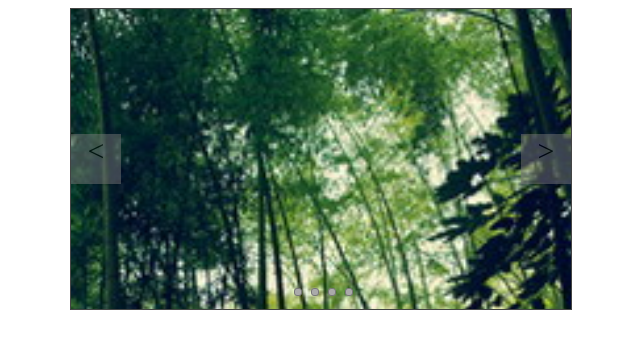
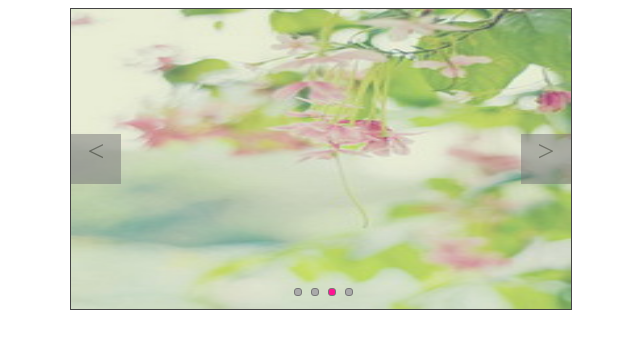
Before and after one commit to haihao80/DemoAndTest, a website built with webpack: page app/index-carousel.html in a window 1280 px wide. Both pictures are taken after a click on the element 640 px from the left and 291 px from the top of the page. Shown: the whole page, without its empty margins (319-959 px from the left). Built offline with nearby package versions, Linux system fonts and the light colour scheme.

Commit message:
add infinitely switch

```diff
--- a/app/index-carousel.html
+++ b/app/index-carousel.html
@@ -15,9 +15,7 @@
     }
     #carousel #list {
       transform: translateZ(0);
-      transition: left 1s ease-in-out;
       text-align: center;
-      width: 400%;
       position: absolute;
       top: 0;
       bottom: 0;
@@ -33,7 +31,9 @@
     #carousel #list img {
       user-select: none;
       float: left;
+      overflow: hidden;
       width: 500px;
+      height: 300px;
     }
     #carousel #prev, #carousel #next {
       user-select: none;
@@ -68,7 +68,6 @@
       margin-left: 5px;
     }
     #carousel #buttons span::after {
-
       display: inline-block;
       width: 6px;
       height: 6px;
--- a/app/index-carousel.js
+++ b/app/index-carousel.js
@@ -1,4 +1,4 @@
-import Carousel from '../carousel/carousel.js';
+import Carousel from '../carousel/carousel-infinite';
 
 
 let carousel = new Carousel({
--- /dev/null
+++ b/carousel/carousel-infinite.js
@@ -0,0 +1,57 @@
+import Carousel from './carousel';
+
+export default class CarouselInfi extends Carousel {
+  constructor(props) {
+    super(props);
+  }
+
+  init() {
+    this.wrap.style.position = "relative";
+    //this.wrap.style.overflow = "hidden";
+    let imgStr = '';
+    let dotStr = '';
+    this.imgArr.forEach((e,inx) => {
+      imgStr += `<img src="${e}"> \n`;
+      if(inx==0) dotStr += `<span index="0" class="active"></span>\n`;
+      else dotStr += `<span index="${inx}"></span> \n`;
+    });
+    imgStr = `<img src="${this.imgArr[this.imgArr.length-1]}"> \n` + imgStr;
+    imgStr += `<img src="${this.imgArr[0]}"> \n`;
+    let htmlStr = `
+      <div id="list" style="left:-${this.wrapWidth};width:${this.imgLen+2}00%;">
+        ${imgStr}
+      </div>
+      <div id="buttons">
+          ${dotStr}
+      </div>
+      <a id="prev" class="arrow">&lt;</a>
+      <a id="next" class="arrow">&gt;</a>
+    `
+    this.wrap.innerHTML = htmlStr;
+    setTimeout(()=>{
+      this.list.style.transitionProperty = 'none';
+      this.list.style.left = -500+"px";
+      this.curInx = 0;
+    }, 0)
+    this.activeBtn = document.getElementsByClassName("active")[0];
+    this.bindEvent();
+  }
+
+  render() {
+    this.list.style.left = -(this.curInx+1)*500+"px";
+    this.list.style.transition = 'left 1s ease-in-out';
+    setTimeout(() => {
+      if(this.curInx < 0) {
+        this.list.style.transitionProperty = 'none';
+        this.curInx = this.imgLen-1;
+        this.list.style.left = -(this.imgLen)*500 + 'px';
+      } else if(this.curInx > this.imgLen-1) {
+        this.list.style.transitionProperty = 'none';
+        this.curInx = 0;
+        this.list.style.left = -500 + 'px';
+      }
+      this.updateBtn();
+    }, 1000)
+  }
+
+}
--- a/carousel/carousel.js
+++ b/carousel/carousel.js
@@ -1,15 +1,16 @@
+import { throttle } from 'utils/utils.js';
+
 export default class Carousel {
   constructor(obj) {
     this.wrap = document.getElementById("carousel");
-    this.activeInx = 0;
-    this.wrapWidth = this.wrap.style.width;
-    this.wrapHeight = this.wrap.style.height;
+    this.mustRunDelay = 800;
+    this.wrapWidth = window.getComputedStyle(this.wrap).width;
+    this.wrapHeight = window.getComputedStyle(this.wrap).height;
     this.imgArr = obj.imgArr;
     this.imgLen = this.imgArr.length;
     this.timer = null;
     this.curInx = 0;
     this.imgInterval = 3000;
-    this.activeBtn = null;
   }
 
   init() {
@@ -23,7 +24,7 @@ export default class Carousel {
       else dotStr += `<span index="${inx}"></span> \n`;
     });
     let htmlStr = `
-      <div id="list" style="left:0px;">
+      <div id="list" style="width:${this.imgLen}00%;left:0px;">
         ${imgStr}
       </div>
       <div id="buttons">
@@ -33,67 +34,91 @@ export default class Carousel {
       <a id="next" class="arrow">&gt;</a>
     `
     this.wrap.innerHTML = htmlStr;
-    this.activeBtn = document.getElementsByClassName("active")[0];
     this.bindEvent();
   }
 
   bindEvent() {
-    let container = document.getElementById("carousel");
-    let btns = document.getElementById("buttons");
-    let btnGroup = btns.children;
-    let prev=document.getElementById("prev");
-    let next=document.getElementById("next");
-    let list=document.getElementById("list");
-    let nextImg = () => {
-      if(this.curInx < this.imgLen-1) {
-        list.style.left = parseInt(list.style.left)-500+"px";
-        this.curInx++;
-      } else {
-        list.style.left = 0;
-        this.curInx = 0;
-      }
-      this.updateBtn(btnGroup, this.curInx);
-    }
+    this.container = document.getElementById("carousel");
+    this.btns = document.getElementById("buttons");
+    this.btnGroup = this.btns.children;
+    this.prev=document.getElementById("prev");
+    this.next=document.getElementById("next");
+    this.list=document.getElementById("list");
+    this.activeBtn = document.getElementsByClassName("active")[0];
 
-    container.addEventListener('mouseenter', () => {
+    this.container.addEventListener('mouseenter', () => {
       clearInterval(this.timer);
-    }, false)
+    }, false);
 
-    container.addEventListener('mouseleave', () => {
-      this.timer = setInterval(nextImg, this.imgInterval);
-    })
+    this.container.addEventListener('mouseleave', () => {
+      this.timer = setInterval(this.onNextClick.bind(this), this.imgInterval);
+    }, false);
 
-    this.timer = setInterval(nextImg, this.imgInterval);
-
-    prev.onclick=() => {
-      if(this.curInx > 0) {
-        list.style.left=parseInt(list.style.left)+500+"px";
-        this.curInx--;
-      } else {
-        list.style.left = -(this.imgLen-1)*500+"px";
-        this.curInx = this.imgLen-1;
-      }
-      this.updateBtn(btnGroup, this.curInx);
-    }
-
-    next.onclick= nextImg;
-
-    btns.onclick = (e) => {
-      let target = e.target;
-      let inx = target.getAttribute('index');
-      list.style.left = -inx*500+"px";
-      this.activeBtn.classList.remove('active');
-      target.classList.add('active');
-      this.activeBtn = target;
-      this.curInx = inx;
-    }
-
+    this.timer = setInterval(this.onNextClick.bind(this), this.imgInterval);
+    this.prev.onclick =  throttle(this.onPrevClick.bind(this), this.mustRunDelay);
+    this.next.onclick= throttle(this.onNextClick.bind(this), this.mustRunDelay);
+    this.btns.onclick = throttle(this.onBtnsClick.bind(this), this.mustRunDelay);
   }
 
-  updateBtn(btns, inx) {
-    btns[inx].classList.add('active');
+
+  render() {
+    if(this.curInx < 0) {
+      this.curInx = this.imgLen-1;
+      this.list.style.left = -(this.imgLen-1)*500 + 'px';
+    } else if(this.curInx > this.imgLen-1) {
+      this.curInx = 0;
+      this.list.style.left = 0 + 'px';
+    } else {
+      this.list.style.left = -(this.curInx)*500+"px";
+      this.list.style.transition = 'left 1s ease-in-out';
+    }
+    this.updateBtn();
+  }
+
+  onPrevClick() {
+    this.curInx--;
+    this.render();
+  }
+
+  onNextClick() {
+    this.curInx++;
+    this.render();
+  }
+
+  // onPrevClick() {
+  //   if(this.curInx > 0) {
+  //     this.list.style.left=parseInt(list.style.left)+500+"px";
+  //     this.curInx--;
+  //   } else {
+  //     this.list.style.left = -(this.imgLen-1)*500+"px";
+  //     this.curInx = this.imgLen-1;
+  //   }
+  //   this.updateBtn(this.btnGroup, this.curInx);
+  // }
+
+  // onNextClick() {
+  //   if(this.curInx < this.imgLen-1) {
+  //     this.list.style.left = parseInt(list.style.left)-500+"px";
+  //     this.curInx++;
+  //   } else {
+  //     this.list.style.left = 0;
+  //     this.curInx = 0;
+  //   }
+  //   this.updateBtn(this.btnGroup, this.curInx);
+  // }
+
+  onBtnsClick(e) {
+    let target = e.target;
+    if(target.nodeName !== 'SPAN') return;
+    let inx = target.getAttribute('index');
+    this.curInx = +inx;
+    this.render();
+  }
+
+  updateBtn() {
+    this.btnGroup[this.curInx].classList.add('active');
     this.activeBtn.classList.remove('active');
-    this.activeBtn = btns[inx];
+    this.activeBtn = this.btnGroup[this.curInx];
   }
 
 }
--- a/utils/utils.js
+++ b/utils/utils.js
@@ -10,3 +10,43 @@ export const getInxByMinVal = arr => {
     }
   }}
 }
+
+export const throttleV2 = function(fn, delay, mustRunDelay){
+  var timer = null;
+  var t_start;
+  return function(){
+    var context = this, args = arguments, t_curr = +new Date();
+    clearTimeout(timer);
+    if(!t_start){
+      t_start = t_curr;
+    }
+    if(t_curr - t_start >= mustRunDelay){
+      fn.apply(context, args);
+      t_start = t_curr;
+    }
+    else {
+      timer = setTimeout(function(){
+        fn.apply(context, args);
+      }, delay);
+    }
+  };
+};
+
+export const throttle = function(fn, mustRunDelay){
+  // var timer = null;
+  let t_start;
+  return function(){
+    var context = this, args = arguments, t_curr = +new Date();
+    //第一次直接运行
+    if(!t_start) {
+      t_start = t_curr;
+      fn.apply(context, args);
+      return;
+    }
+    //两次触发时间差
+    if(t_curr - t_start > mustRunDelay) {
+      t_start = t_curr;
+      fn.apply(context, args);
+    }
+  };
+};
```
